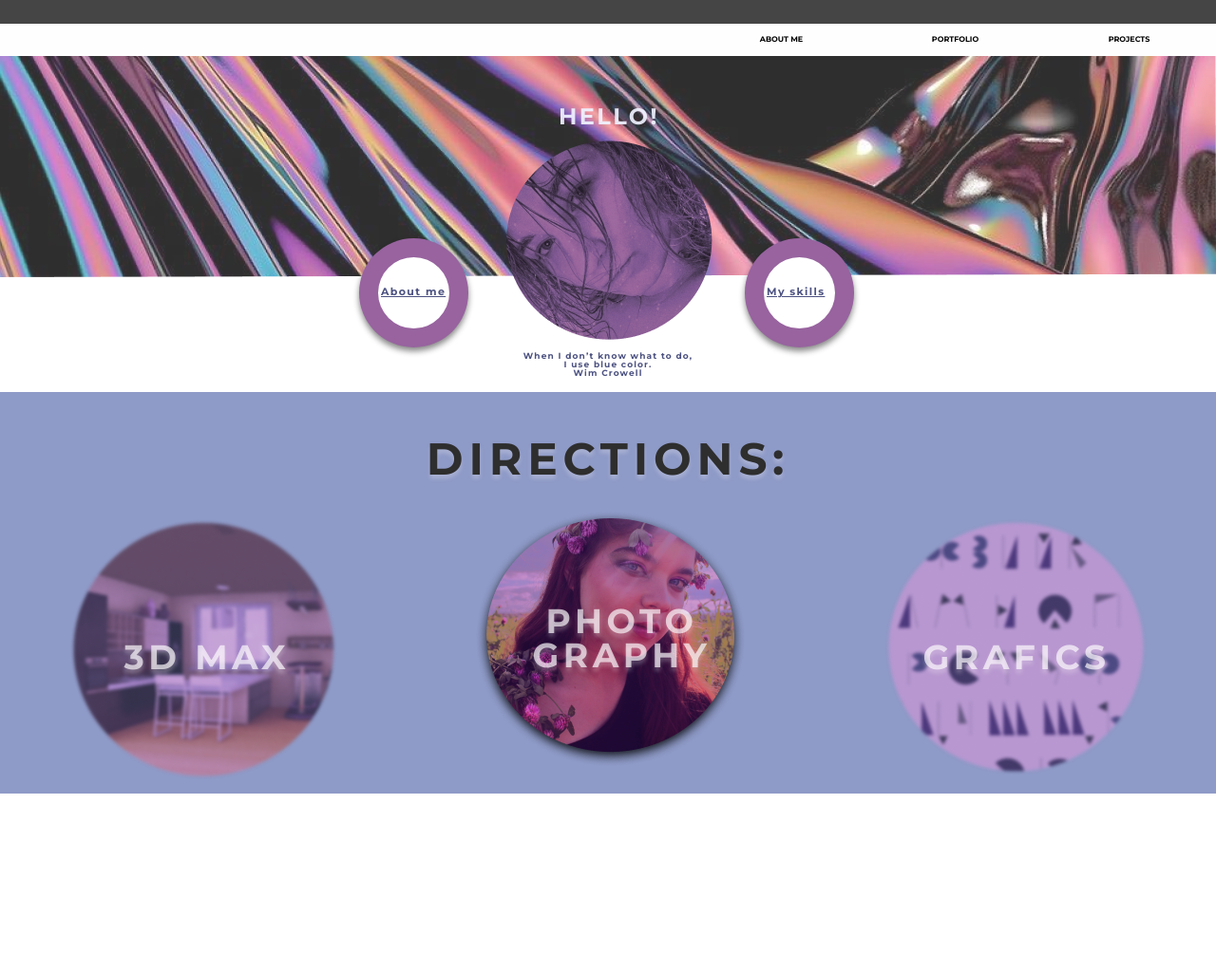
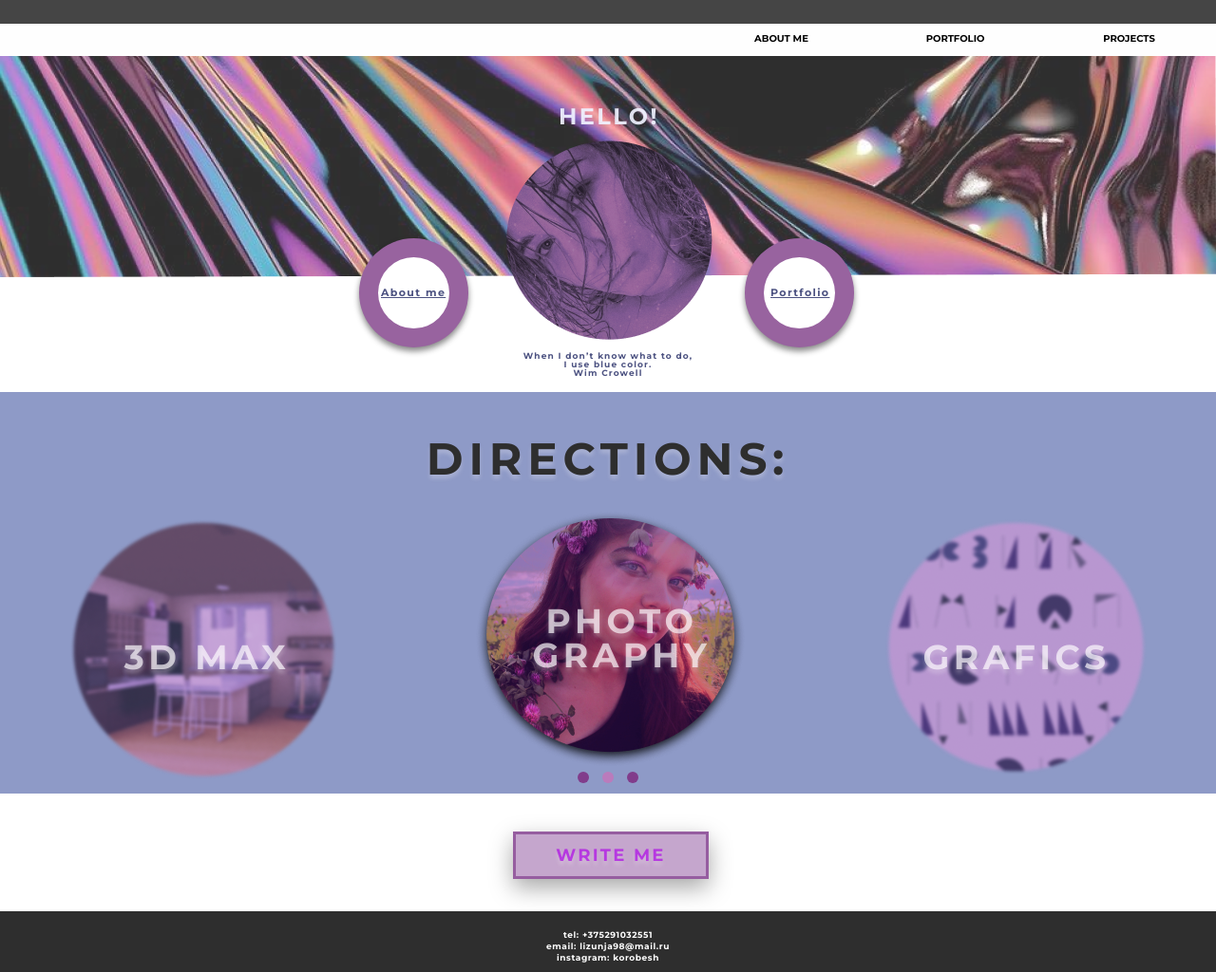
Before and after one commit to khvalkoilya/portolio-Lizka, a plain HTML site: page index.html in a window 1280 px wide. Shown: the top 1024 px of the page at 95% size. Before the commit the page ends 836 px from the top, so only its background shows below. Drawn offline with nearby package versions, Linux system fonts and the light colour scheme.

Commit message:
feat: make main page

```diff
--- a/index.html
+++ b/index.html
@@ -29,7 +29,7 @@
                 <p class="hello">HELLO!</p>
                 <div class="photo-block"><img src="Ellipse 3.png"></div>
                 <div class="circle"><a class="circle__text" href="#">About me</a></div>
-                <div class="circle"><a class="circle__text" href="#">My skills</a></div>
+                <div class="circle"><a class="circle__text" href="#">Portfolio</a></div>
                 <p class="hello__text">When I don’t know what to do,<br>
                     I use blue color.<br>
                      Wim Crowell</p>
@@ -50,13 +50,25 @@
                         <p>GRAFICS</p>
                     </a>
                 </div>
+                <div class="dots"><div></div><div></div><div></div></div>
+            </section>
+            <section class="write-me__block">
+                <div class="write-me">
+                    <p>WRITE ME</p>
+                </div>
             </section>
         </div>
 
     </main>
     <footer>
         <div class="wrapper">
-
+            <div class="footer">
+                <div class="contacts">
+                    <p>tel: <a href="tel:+375291032551">+375291032551</a></p>
+                    <p>email: <a href="mailto:lizunja98@mail.ru">lizunja98@mail.ru</a></p>
+                    <p>instagram: <a href="https://www.instagram.com/korobesh/">korobesh</a></p>
+                </div>
+            </div>
         </div>
     </footer>
 </body>
--- a/style.css
+++ b/style.css
@@ -33,7 +33,7 @@ html {
     text-align: center;
     line-height: 28px;
     width: 183px;
-    font-size: 0.8rem;
+    font-size: 1rem;
     color: #000000;
     text-decoration: none;
 }
@@ -89,11 +89,15 @@ html {
 }
 
 .circle__text {
-    line-height: 72px;
+    line-height: 75px;
     color: rgba(26, 33, 94, 0.78);
     padding-left: 3px;
     font-size: 1.1rem;
     letter-spacing: 0.125em;
+}
+
+.circle:nth-last-child(2) .circle__text {
+    padding-left: 7px;
 }
 /*
 .ellipse__text */
@@ -154,3 +158,69 @@ html {
     top: 98px;
     text-align: center;
 }
+
+.write-me__block {
+    height: 84px;
+}
+
+.dots {
+    position: absolute;
+    display: flex;
+    justify-content: space-between;
+    width: 64px;
+    text-align: center;
+    margin-left: 608px;
+    margin-top: -11px;
+}
+
+.dots div {
+    width: 12px;
+    height: 12px;
+    background: #813C8B;
+    border-radius: 50%;
+    cursor: pointer;
+}
+
+.dots div:nth-child(2) {
+    background: #BA7BBC;
+}
+
+.write-me {
+    width: 200px;
+    cursor: pointer;
+    margin-left: 540px;
+    margin-top: 40px;
+    height: 44px;
+    background: #c5a6cd;
+    border: 3.00174px solid rgba(129, 60, 139, 0.68);
+    box-shadow: 0px 9.00521px 24.0139px rgba(0, 0, 0, 0.35);
+}
+
+.write-me p {
+    font-size: 1.8rem;
+    line-height: 44px;
+    align-items: center;
+    text-align: center;
+    letter-spacing: 0.125em;
+    color: rgba(172, 1, 232, 0.68);
+    text-shadow: 0px 4.00231px 4.00231px rgba(255, 251, 251, 0.25);
+}
+
+.footer {
+    height: 64px;
+    background: #2E2E2E;
+}
+
+.contacts {
+    padding-top: 20px;
+}
+
+.contacts p, .contacts a {
+    padding-bottom: 3px;
+    font-size: 0.9rem;
+    align-items: center;
+    text-align: center;
+    letter-spacing: 0.065em;
+    color: #FFFFFF;
+    text-decoration: none;
+}
```
